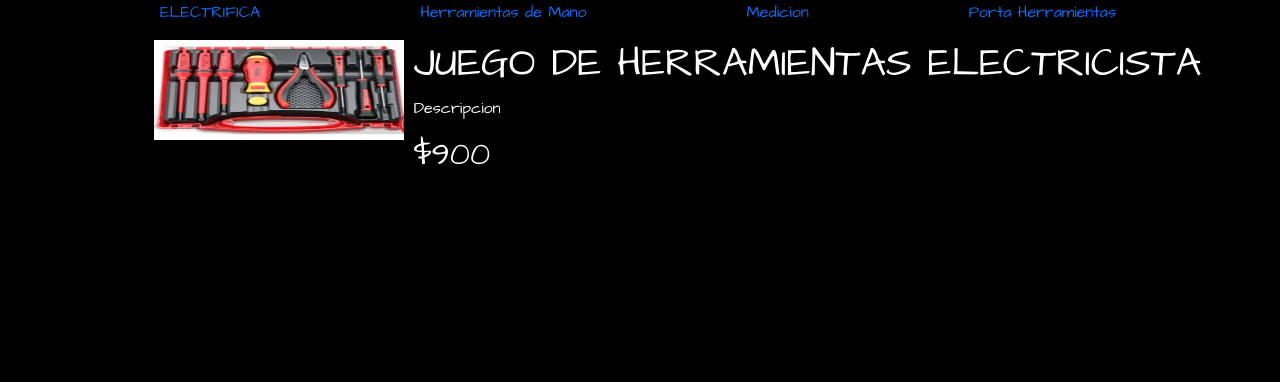
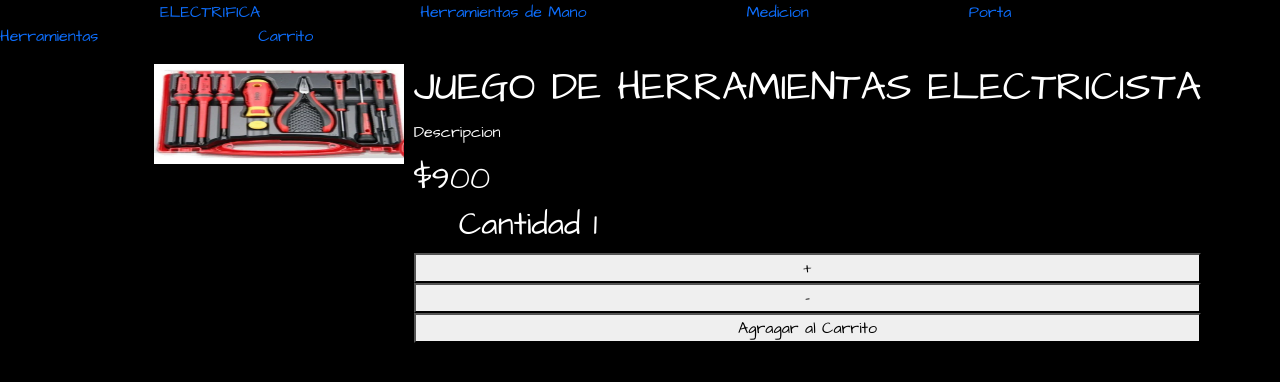
Before and after one commit to LuisAlbertoGarciaAlonso/App-React, a React (Create React App) app: page /product/1 in a window 1280 px wide. Shown: the top 382 px of the page. Built offline with nearby package versions, Linux system fonts and the light colour scheme.

Commit message:
Entrega Clase 9

```diff
--- a/package.json
+++ b/package.json
@@ -14,6 +14,7 @@
     "eject": "react-scripts eject"
   },
   "devDependencies": {
+    "@types/react": "^17.0.37",
     "react-scripts": "latest"
   },
   "browserslist": {
--- a/src/components/Header/NavBar.js
+++ b/src/components/Header/NavBar.js
@@ -7,6 +7,7 @@ export const NavBar = () => {
     { id: '', address: '/category/herramientas de mano', text: 'Herramientas de Mano' },
     { id: '', address: '/category/medicion', text: 'Medicion' },
     { id: '', address: '/category/porta herramientas', text: 'Porta Herramientas' },
+    { id: '', address: '/category/Carrito', text: 'Carrito' },
   ];
   return (
     <section className="aparecer">
--- a/src/components/ItemCount/ItemCount.jsx
+++ b/src/components/ItemCount/ItemCount.jsx
@@ -1,31 +1,28 @@
 import {useState} from "react"
 import "./itemCount.css"
 
-function ItemCount(){
+function ItemCount({stock, onAdd}){
 
-const [number, setNumber] = useState(0)
+const [number, setNumber] = useState(1)
 
 const onIncrease= () => {
-    if(number === 20){
-        console.log(`Nose puede aumentar mas de 20`)
-    }else{
-        setNumber(number +1)
-    }
+    number !== stock && setNumber(number +1)
+
 }
 
 const onDecrease= () => {
-    if(number === 0){
-console.log(`Nose puede disminuir menos de 0`)
-    }else{
-        setNumber(number -1)
-    }
+    number !== 1 && setNumber(number -1)
+
 }
 
     return(
         <>
         <h2 className="cantidad">{`Cantidad ${number}`}</h2>
-        <button onClick={onIncrease} className="btn btn-primary botonMas">+</button>
-        <button onClick={onDecrease} className="btn btn-secondary botonMenos">-</button>
+        <button onClick={onIncrease} /*className="btn btn-primary botonMas"*/>+</button>
+
+        <button onClick={onDecrease} /*className="btn btn-secondary botonMenos"*/>-</button>
+
+        <button disabled={number === 0} onClick={()=>onAdd(number)} /*className="btn btn-primary botonAdd"*/>Agragar al Carrito</button>
         </>
     )
 
--- a/src/components/ItemDetailContainer/ItemDetail.js
+++ b/src/components/ItemDetailContainer/ItemDetail.js
@@ -1,6 +1,7 @@
 import React from 'react';
+import ItemCount from '../ItemCount/ItemCount';
 
-export const ItemDetail = ({ id, name, category, image, price }) => {
+export const ItemDetail = ({ id, name, category, image, price, stock , onAdd}) => {
   return (
     <div className="detail-row">
       <img src={image} alt={`${id}-${name}`} className="flex-col imagenDetail" />
@@ -8,6 +9,9 @@ export const ItemDetail = ({ id, name, category, image, price }) => {
         <h1>{name}</h1>
         <p>Descripcion</p>
         <h2> ${price} </h2>
+        <ItemCount stock={stock} onAdd={onAdd}/>
+        {/* ACA PONER EL CONTADOR!!! */}
+        {/* aca un Link con el terminar compra */}
       </section>
     </div>
   );
--- a/src/components/ItemDetailContainer/ItemDetailContainer.js
+++ b/src/components/ItemDetailContainer/ItemDetailContainer.js
@@ -25,5 +25,11 @@ export const ItemDetailContainer = () => {
       });
   }, [itemId]);
 
-  return isLoading ? <h1>CARGANDO...</h1> : <ItemDetail {...product} />;
+  // esta es la funcion del boton agragr al carrito
+  const onAdd = (cantidad) => {
+
+    console.log({...product,cantidad:cantidad});
+    }
+
+  return isLoading ?<h1>CARGANDO...</h1> : <ItemDetail {...product} onAdd={onAdd}/>;
 };
```
Also changed, not shown: src/components/Header/Carrito.jsx (added, +13 -0 lines), 2 other files (tests, documents, lock files or other folders).
